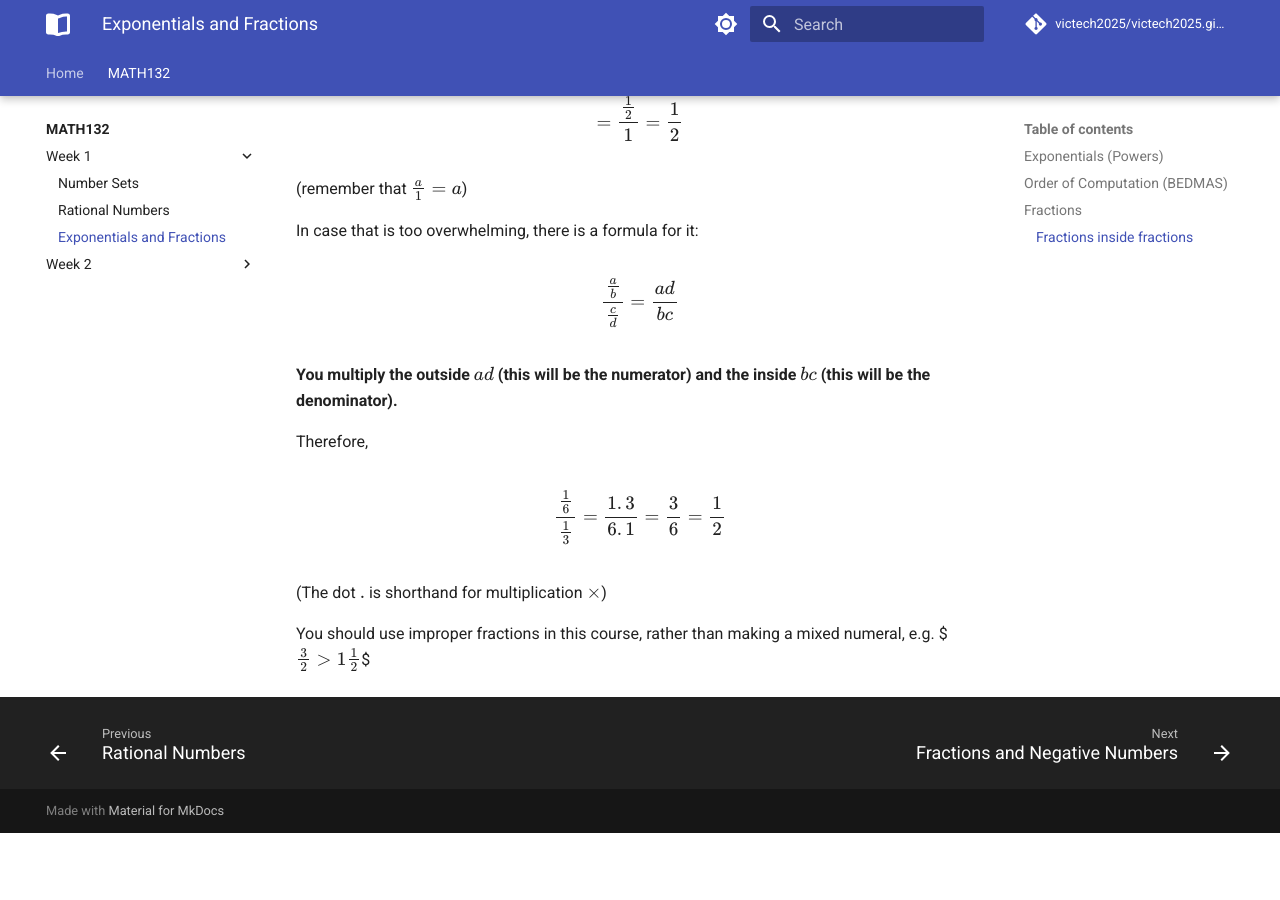
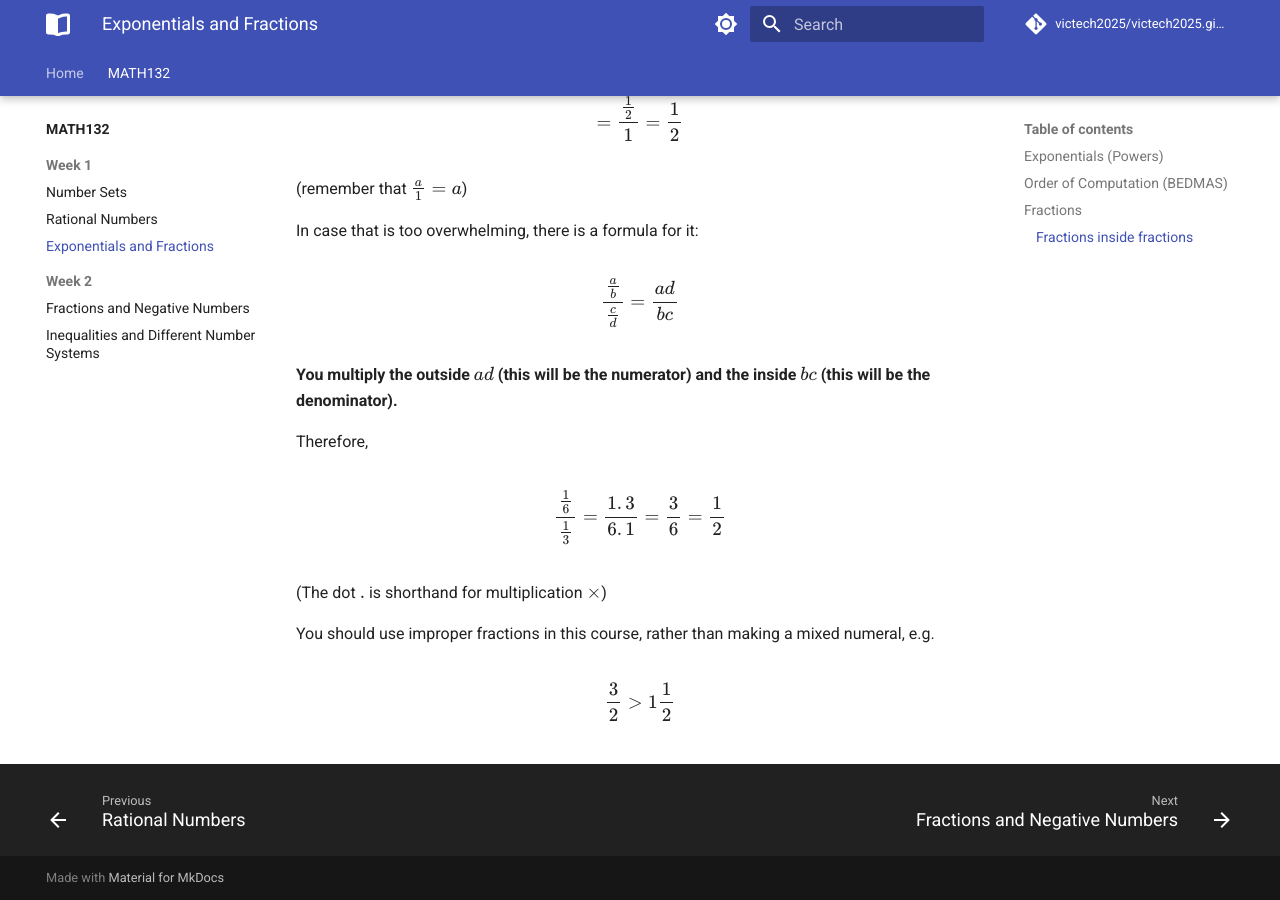
Before and after one commit to victech2025/victech2025.github.io, an MkDocs documentation site: the page built from docs/math132/2025-02-28-exponentials-and-fractions.md, in a window 1280 px wide and 900 px high, scrolled down 5047 px. Built offline with MkDocs 1.6.1 and Material for MkDocs 9.7.7, drawn with Linux system fonts in a browser that asks for light colours; comment, search, counter and statistics services are not loaded; before the commit the page ends 5880 px from its top, so only the background shows below that.

Commit message:
fix headings not being expanded + minor formatting in note

```diff
--- a/docs/math132/2025-02-28-exponentials-and-fractions.md
+++ b/docs/math132/2025-02-28-exponentials-and-fractions.md
@@ -201,4 +201,6 @@ $$\frac{\frac{1}{6}}{\frac{1}{3}} = \frac{1 . 3}{6 . 1} = \frac{3}{6} =
 (The dot $.$ is shorthand for multiplication $\times$)
 
 You should use improper fractions in this course, rather than making a mixed
-numeral, e.g. $$\frac{3}{2} > 1 \frac{1}{2}$$
+numeral, e.g.
+
+$$\frac{3}{2} > 1 \frac{1}{2}$$
--- a/mkdocs.yml
+++ b/mkdocs.yml
@@ -45,7 +45,7 @@ theme:
                             # heading
     - navigation.tabs # Tabs up the top
     - navigation.tabs.sticky  # Sticky tabs
-    # - navigation.sections # Expands all top-level page sections
+    - navigation.sections # Expands all top-level page sections
     # - navigation.expand # If the above is not active, this will expand all
                         # sections
     - navigation.prune  # Not compatible with `expand`, reduces build size
```
